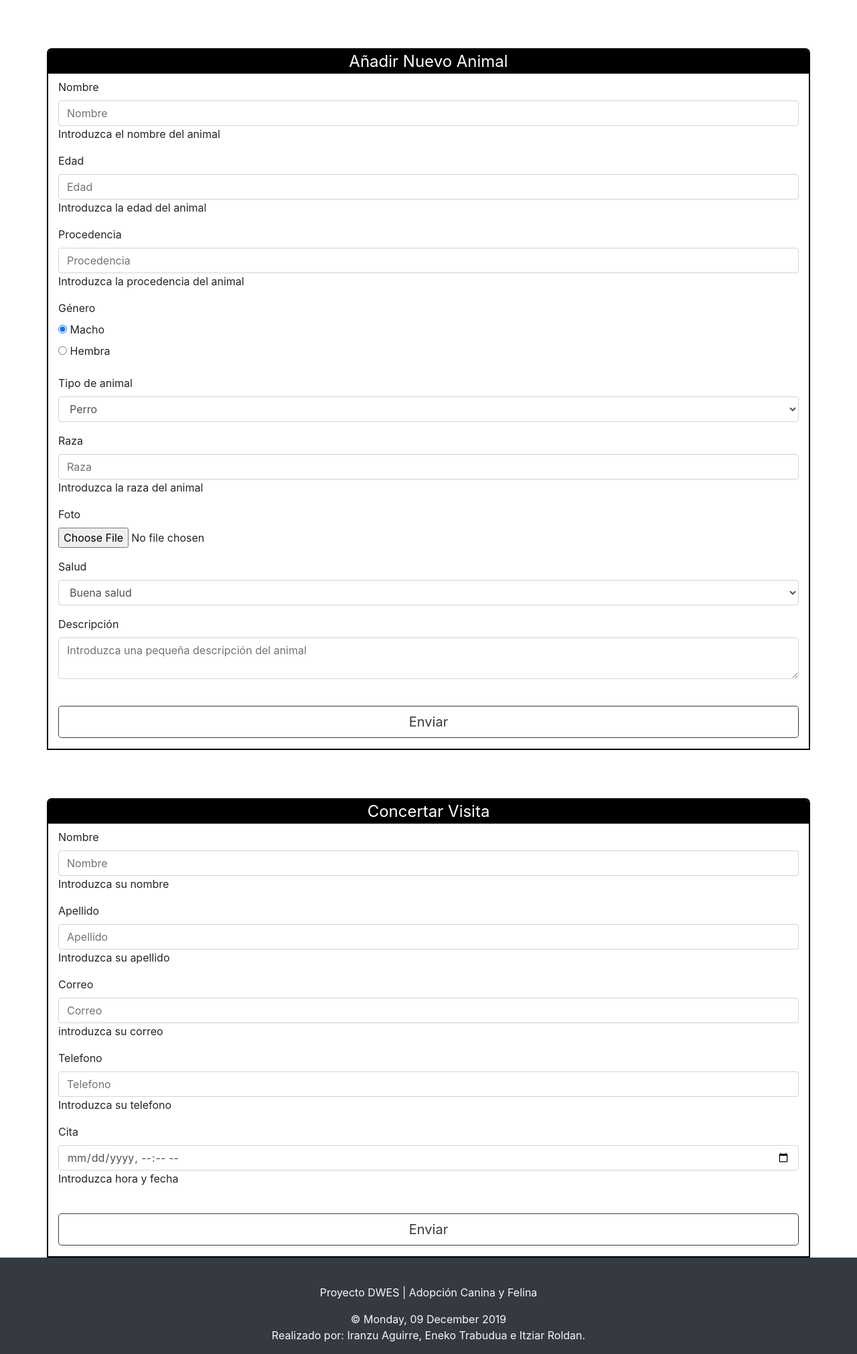
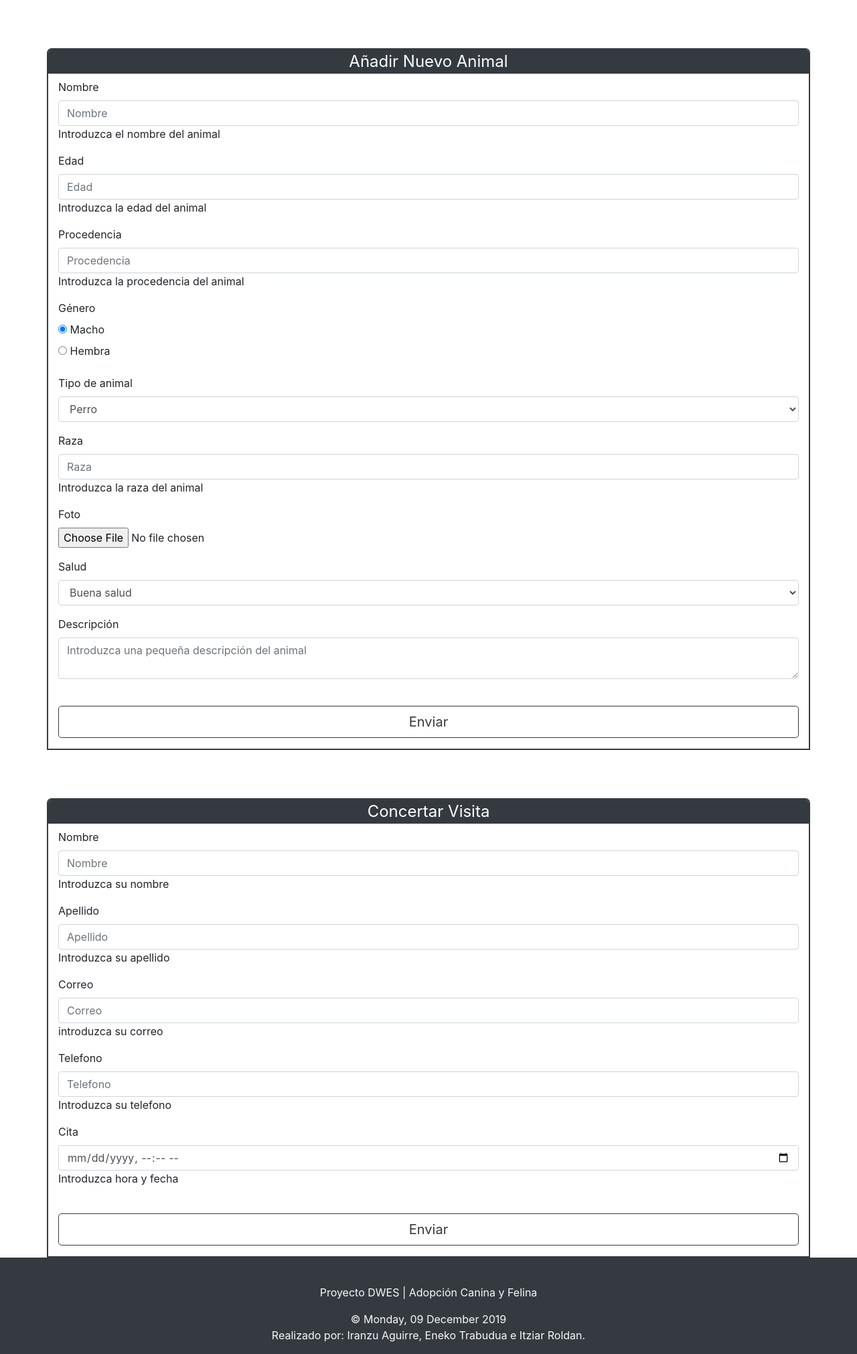
Before and after one commit to EnekoTrabu/ProyectoDWES, a PHP site: page / in a window 1280 px wide. Shown: the part 56-2078 px from the top of the page at 67% size. Run offline with PHP 8.4, Linux system fonts and the light colour scheme.

Commit message:
Cambiamos el negro a uno menos negro

```diff
--- a/css/estilos.css
+++ b/css/estilos.css
@@ -1,5 +1,5 @@
 legend{
-    background-color: black;
+    background-color: #343A40;
     color: white;
     text-align: center;
     border-top-left-radius: 5px;
@@ -7,7 +7,7 @@ legend{
 }
 
 form{
-    border: 2px solid black;
+    border: 2px solid #343A40;
     border-top-left-radius: 7px;
     border-top-right-radius: 7px;
 }
```
